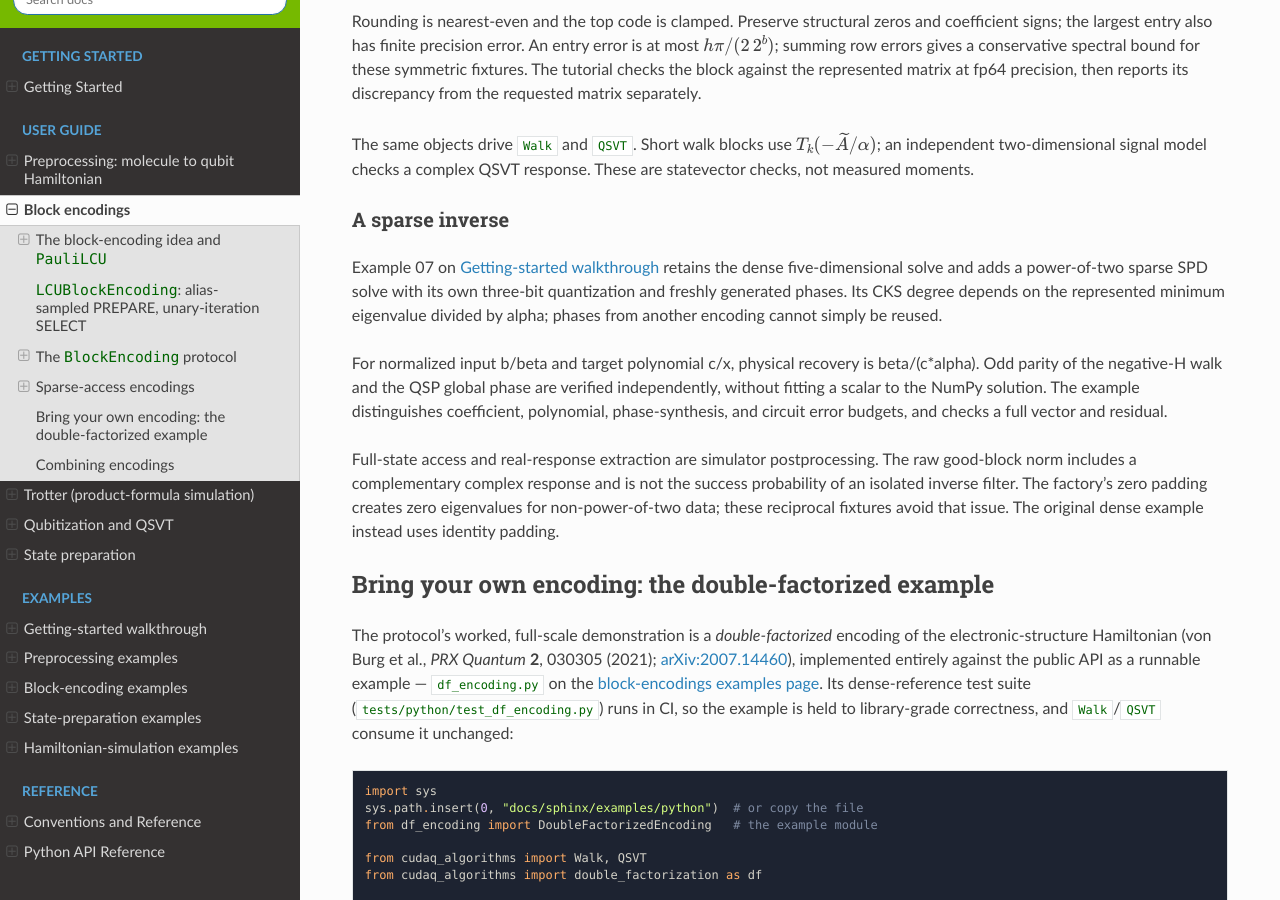
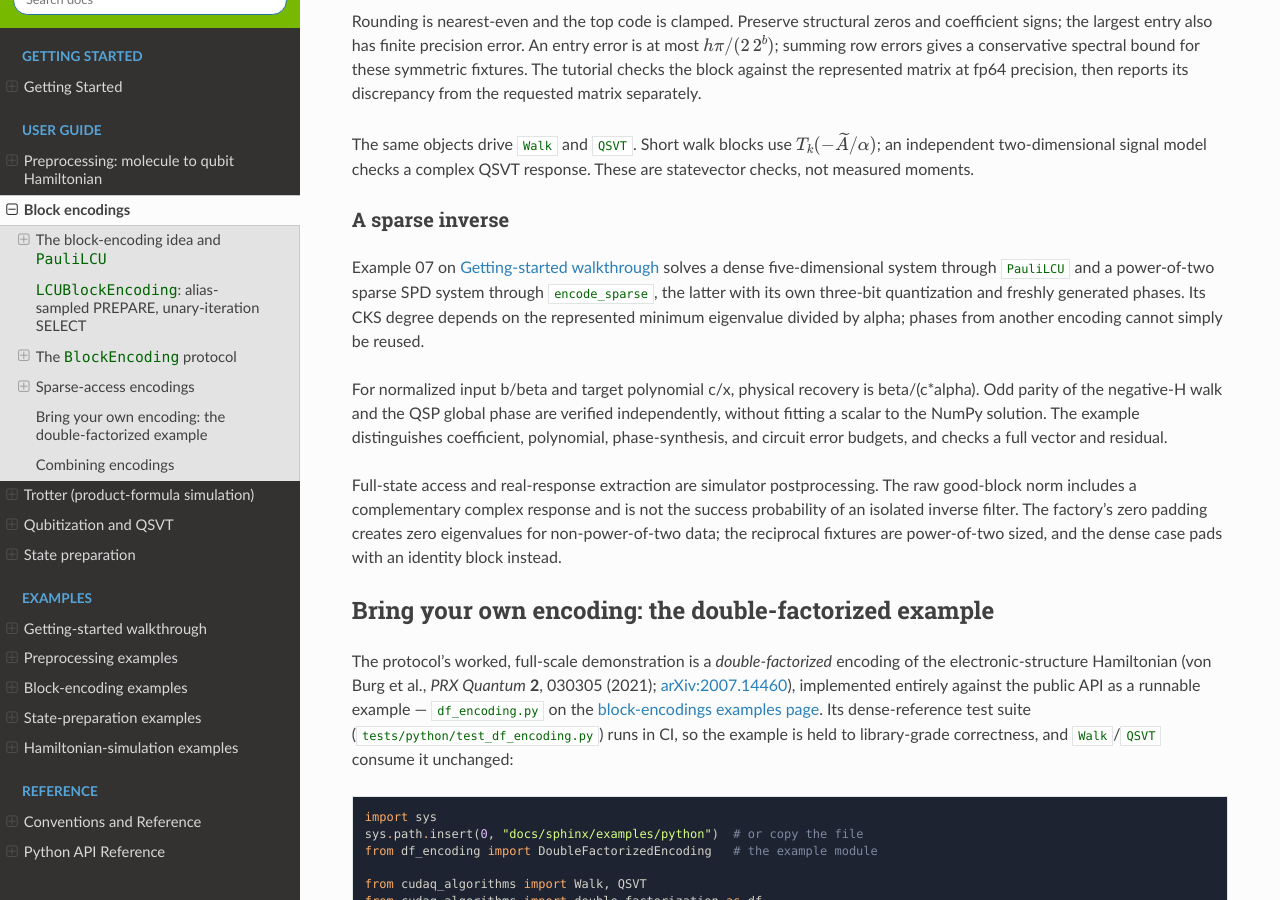
Before and after one commit to NVIDIA/cudaq-algorithms, a Sphinx documentation site: the page built from docs/sphinx/guide/block_encodings.rst, in a window 1280 px wide and 900 px high, scrolled down 5146 px. Built offline with Sphinx 7.4.7 and the Read the Docs theme 3.1.0, drawn with Linux system fonts in a browser that asks for light colours; some of the changed text lies outside the part shown.

Commit message:
Describe the sparse inverse and the oracle contract without history
The guide paragraphs on the sparse inverse say what example 07 is: a
dense PauliLCU solve and a sparse encode_sparse solve, with power-of-two
reciprocal fixtures and an identity-padded dense case. The oracle-contract
sentence keeps the statement that work-free oracles such as banded_oracles
invert globally while table oracles built on unary-iteration walks invert
only with clean scratch, matching the _sparse_oracle module docstring.
The examples page links example 07 the same way.

Signed-off-by: Scott Thornton <wsttiger@gmail.com>

```diff
--- a/docs/sphinx/examples_rst/block_encodings.rst
+++ b/docs/sphinx/examples_rst/block_encodings.rst
@@ -30,8 +30,8 @@
 Walk and QSVT consumers. A four-point arithmetic case verifies boundary
 clipping; alternative input forms and dilation are shown through metadata.
 
-The sparse case in example 07 on :doc:`getting_started` continues with an
-executed inverse and separate coefficient/polynomial/circuit error budgets.
+Example 07 on :doc:`getting_started` inverts a sparse encoding of this kind
+with QSVT and separates coefficient, polynomial and circuit error budgets.
 
 .. literalinclude:: ../examples/python/sparse_block_encoding.py
    :language: python
--- a/docs/sphinx/guide/block_encodings.rst
+++ b/docs/sphinx/guide/block_encodings.rst
@@ -271,9 +271,9 @@
 ``o_loc`` / ``o_val`` and their explicit inverses, the slot count ``d``,
 the value bound ``h``, ``value_bits``, the work-qubit count and the
 reverse-slot involution; every inverse must hold on states whose work
-register enters ``|0>`` and restore that workspace. In particular, do not
-assume that table oracles built on unary-iteration walks invert on dirty
-scratch. The bundle records the system width it was built for and
+register enters ``|0>`` (flat, work-free oracles such as `banded_oracles`
+invert globally, table oracles built on unary-iteration walks only with
+clean scratch). The bundle records the system width it was built for and
 the encoding rejects a mismatch.
 
 **Register widths and moments.** ``num_ancilla`` counts every ancilla,
@@ -324,11 +324,12 @@
 A sparse inverse
 ~~~~~~~~~~~~~~~~~
 
-Example 07 on :doc:`../examples_rst/getting_started` retains the dense
-five-dimensional solve and adds a power-of-two sparse SPD solve with its
-own three-bit quantization and freshly generated phases. Its CKS degree
-depends on the represented minimum eigenvalue divided by alpha; phases
-from another encoding cannot simply be reused.
+Example 07 on :doc:`../examples_rst/getting_started` solves a dense
+five-dimensional system through `PauliLCU` and a power-of-two sparse SPD
+system through `encode_sparse`, the latter with its own three-bit
+quantization and freshly generated phases. Its CKS degree depends on the
+represented minimum eigenvalue divided by alpha; phases from another
+encoding cannot simply be reused.
 
 For normalized input b/beta and target polynomial c/x, physical recovery is
 beta/(c*alpha). Odd parity of the negative-H walk and the QSP global phase
@@ -339,9 +340,9 @@
 Full-state access and real-response extraction are simulator postprocessing.
 The raw good-block norm includes a complementary complex response and is
 not the success probability of an isolated inverse filter. The factory's
-zero padding creates zero eigenvalues for non-power-of-two data; these
-reciprocal fixtures avoid that issue. The original dense example instead
-uses identity padding.
+zero padding creates zero eigenvalues for non-power-of-two data; the
+reciprocal fixtures are power-of-two sized, and the dense case pads with an
+identity block instead.
 
 Bring your own encoding: the double-factorized example
 ------------------------------------------------------
```
